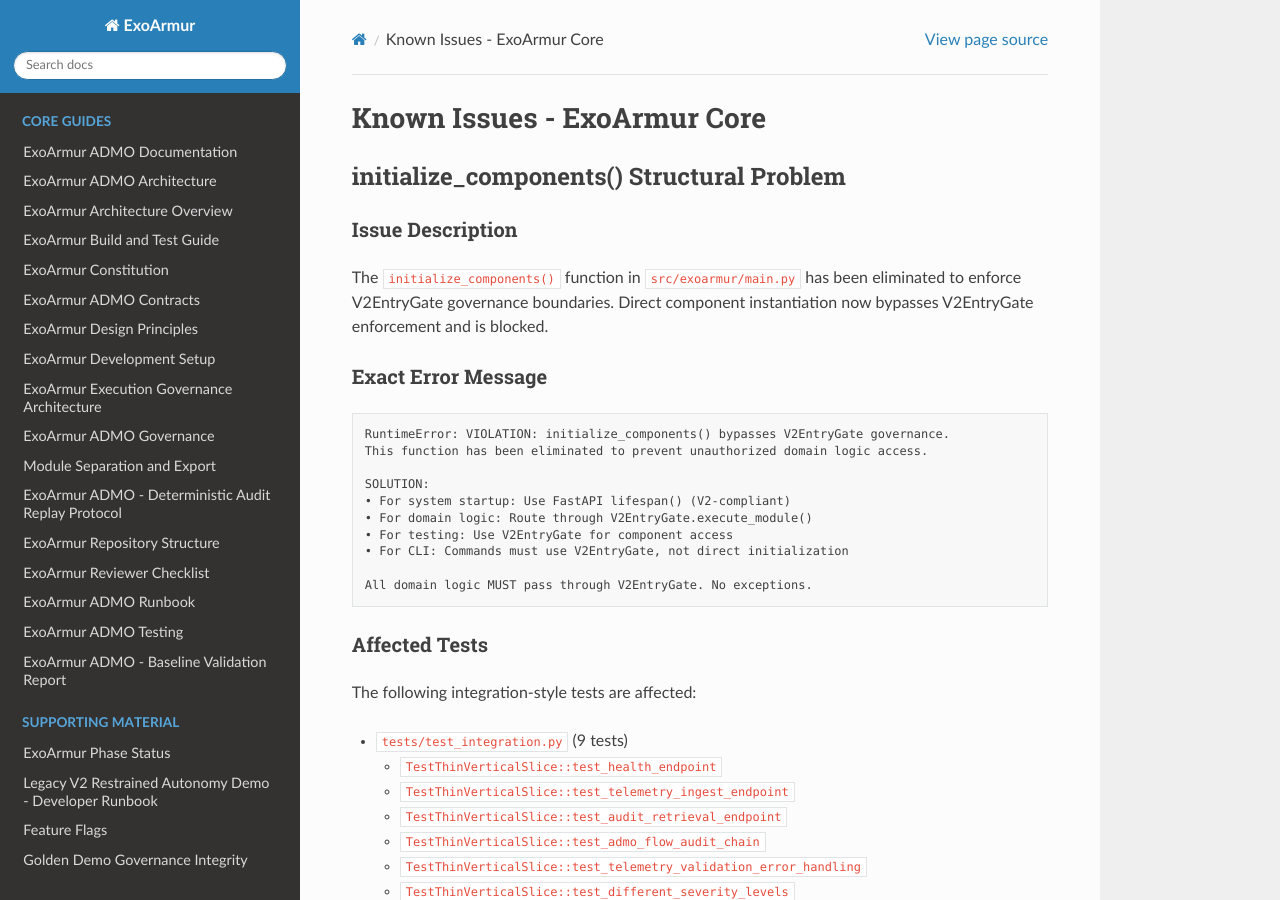
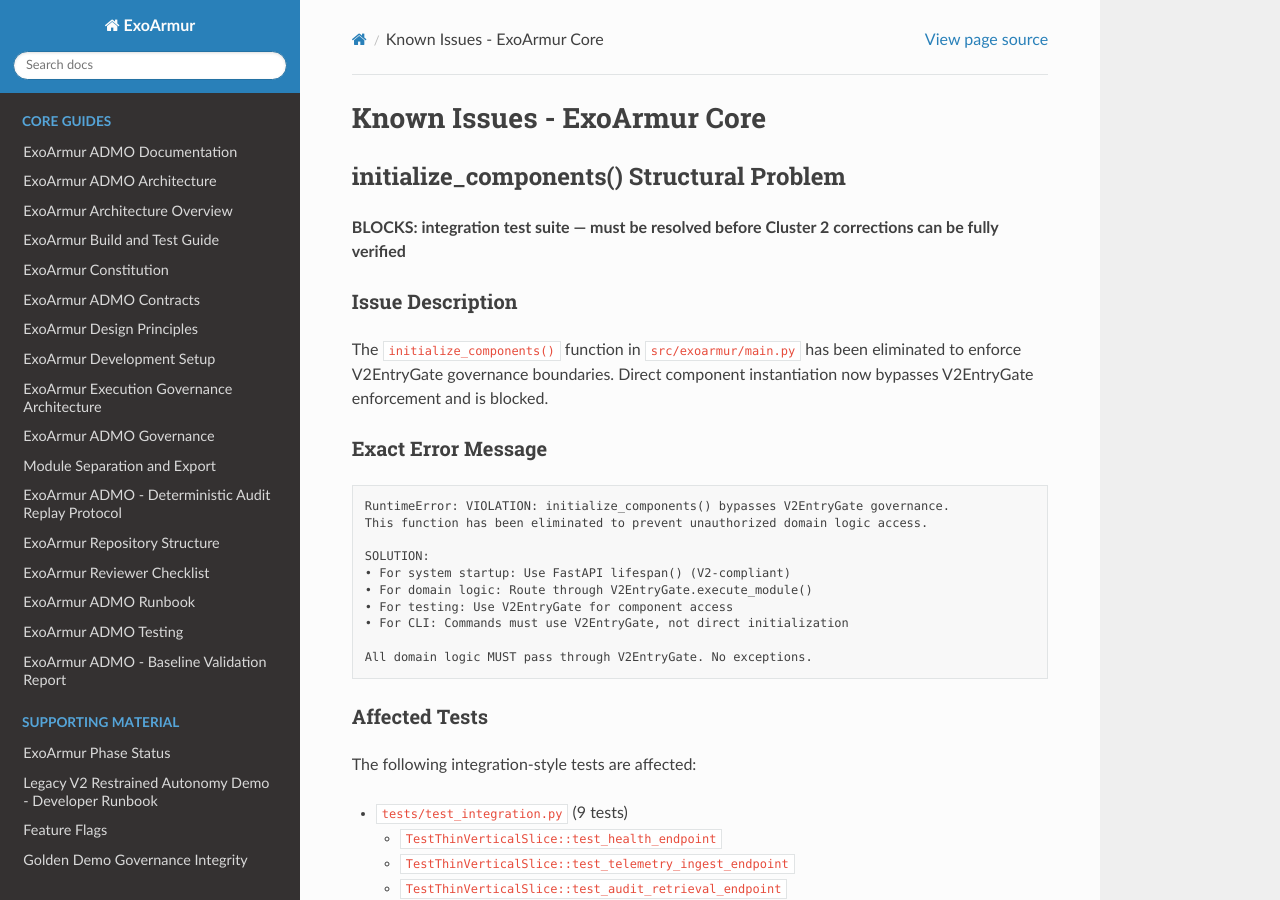
Before and after one commit to slucerodev/ExoArmur-Core, a Sphinx documentation site: the page built from docs/known_issues.md, in a window 1280 px wide and 900 px high. Built offline with Sphinx 7.4.7 and the Read the Docs theme 3.1.0, drawn with Linux system fonts in a browser that asks for light colours.

Commit message:
Add BLOCKS tracking to known_issues.md

```diff
--- a/docs/known_issues.md
+++ b/docs/known_issues.md
@@ -1,6 +1,8 @@
 # Known Issues - ExoArmur Core
 
 ## initialize_components() Structural Problem
+
+**BLOCKS: integration test suite — must be resolved before Cluster 2 corrections can be fully verified**
 
 ### Issue Description
 The `initialize_components()` function in `src/exoarmur/main.py` has been eliminated to enforce V2EntryGate governance boundaries. Direct component instantiation now bypasses V2EntryGate enforcement and is blocked.
```
